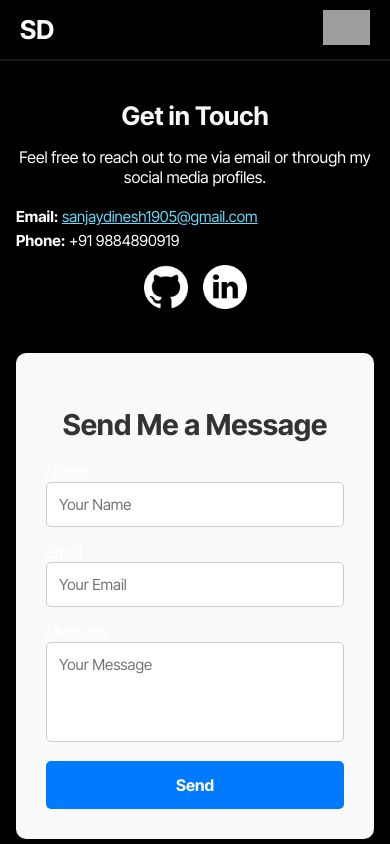
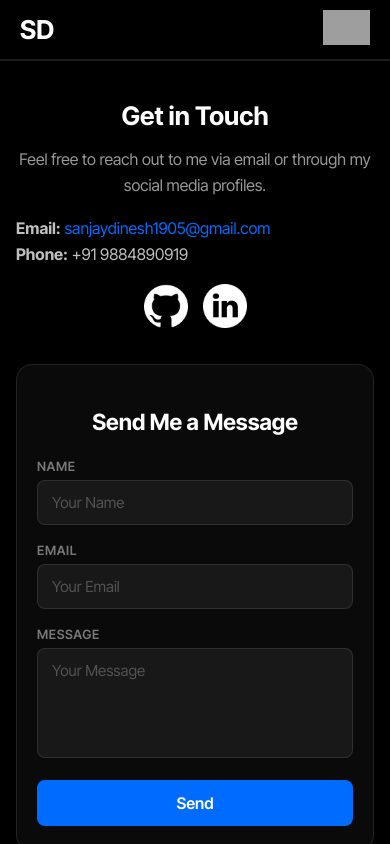
Before and after one commit to sanjaydinesh19/portfolio, a React (Vite) app: page /contact in a window 390 px wide. Built offline with nearby package versions, Linux system fonts and the light colour scheme; grey boxes are pictures that could not be loaded.

Commit message:
Restyle Contact page to match dark site aesthetic

```diff
--- a/src/Contact.css
+++ b/src/Contact.css
@@ -1,16 +1,13 @@
-/* Contact Page Styling */
-
 .contact-container {
   display: flex;
   justify-content: center;
   align-items: center;
-  min-height: calc(100vh - 60px); /* account for navbar height */
-  padding: 80px 20px 40px;
-  gap: 40px;
+  min-height: 100vh;
+  padding: 100px 40px 60px;
+  gap: 50px;
   background-color: black;
   box-sizing: border-box;
 }
-
 
 .contact-container-left {
   flex: 1;
@@ -19,118 +16,160 @@
 
 .contact-heading {
   font-size: 2rem;
-    font-weight: bold;
+  font-weight: 700;
   margin-bottom: 10px;
-    color: #fbf7f7;
+  color: white;
 }
 
 .contact-message {
-    font-size: 1.2rem;
+  font-size: 1rem;
   margin-bottom: 20px;
-    color: #fefefe;
+  color: rgba(255, 255, 255, 0.6);
+  line-height: 1.6;
 }
 
 .contact-info p {
-    font-size: 1.1rem;
-    margin: 5px 0;
-    color: #ffffff;
+  font-size: 1rem;
+  margin: 6px 0;
+  color: rgba(255, 255, 255, 0.75);
+}
+
+.contact-info a {
+  color: #006cff;
+  word-break: break-all;
+  text-decoration: none;
+  transition: color 0.2s ease;
+}
+
+.contact-info a:hover {
+  color: #61dafb;
 }
 
 .contact-social-icons {
   display: flex;
   gap: 15px;
-    margin-top: 15px;
+  margin-top: 20px;
 }
 
 .contact-social-icon {
   width: 44px;
   height: 44px;
-    transition: transform 0.3s ease-in-out;
-  }
-
-  .contact-info a {
-    color: #61dafb;
-    word-break: break-all;
+  transition: transform 0.3s ease;
 }
 
 .contact-social-icon:hover {
   transform: scale(1.1);
 }
 
-  /* Contact Form Styling */
+/* Form card */
 .contact-container-right {
   flex: 1;
-    max-width: 450px;
-    background: #f9f9f9;
-    padding: 30px;
-    border-radius: 10px;
-    box-shadow: 0px 4px 10px rgba(0, 0, 0, 0.1);
+  max-width: 460px;
+  background: rgba(255, 255, 255, 0.04);
+  border: 1px solid rgba(255, 255, 255, 0.1);
+  padding: 36px;
+  border-radius: 16px;
+  box-sizing: border-box;
+  transition: border-color 0.3s ease;
+}
+
+.contact-container-right:focus-within {
+  border-color: rgba(0, 108, 255, 0.4);
 }
 
 .contact-form h2 {
-    font-size: 1.8rem;
-    margin-bottom: 20px;
-    color: #333;
+  font-size: 1.4rem;
+  font-weight: 700;
+  margin-bottom: 24px;
+  color: white;
   text-align: center;
-
 }
 
-  .contact-input-field, .contact-textarea-field {
+.contact-form label {
+  display: block;
+  font-size: 0.8rem;
+  font-weight: 600;
+  letter-spacing: 0.6px;
+  text-transform: uppercase;
+  color: rgba(255, 255, 255, 0.45);
+  margin-bottom: 6px;
+}
+
+.contact-input-field,
+.contact-textarea-field {
   width: 100%;
-    padding: 12px;
-    margin-bottom: 15px;
-    border: 1px solid #ccc;
-    border-radius: 5px;
-    font-size: 1rem;
+  padding: 12px 14px;
+  margin-bottom: 18px;
+  background: rgba(255, 255, 255, 0.06);
+  border: 1px solid rgba(255, 255, 255, 0.1);
+  border-radius: 8px;
+  color: white;
+  font-size: 0.95rem;
+  font-family: inherit;
+  box-sizing: border-box;
+  transition: border-color 0.2s ease, background 0.2s ease;
+  outline: none;
+}
+
+.contact-input-field::placeholder,
+.contact-textarea-field::placeholder {
+  color: rgba(255, 255, 255, 0.25);
+}
+
+.contact-input-field:focus,
+.contact-textarea-field:focus {
+  border-color: #006cff;
+  background: rgba(0, 108, 255, 0.06);
 }
 
 .contact-textarea-field {
   resize: none;
-    height: 100px;
+  height: 110px;
 }
 
 .contact-submit-button {
   width: 100%;
-    padding: 12px;
-    background: #007bff;
-    color: #fff;
-    font-size: 1.2rem;
-    font-weight: bold;
+  padding: 13px;
+  background: #006cff;
+  color: white;
+  font-size: 1rem;
+  font-weight: 600;
+  font-family: inherit;
   border: none;
-    border-radius: 5px;
+  border-radius: 8px;
   cursor: pointer;
-    transition: background 0.3s;
+  transition: background 0.25s ease, transform 0.15s ease;
 }
 
 .contact-submit-button:hover {
-    background: #0056b3;
-  }
-  .contact-status-message {
-  margin-top: 15px;
-  text-align: center;
-  font-size: 1rem;
-  font-weight: 500;
-  color: green;
+  background: #0056cc;
+  transform: translateY(-1px);
 }
 
+.contact-submit-button:active {
+  transform: translateY(0);
+}
 
-.contact-status-message:contains("Oops") {
-  color: red;
+.contact-status-message {
+  margin-top: 16px;
+  text-align: center;
+  font-size: 0.9rem;
+  font-weight: 500;
 }
+
+.contact-status-message.success { color: #4ade80; }
+.contact-status-message.error   { color: #f87171; }
+
 @media (max-width: 900px) {
   .contact-container {
     flex-direction: column;
-    height: auto;
-    padding: 100px 20px 40px;
+    padding: 100px 20px 50px;
+    gap: 32px;
   }
 
   .contact-container-left,
   .contact-container-right {
     max-width: 100%;
-  }
-
-  .contact-container-right {
-    background: #f9f9f9;
     width: 100%;
   }
 }
@@ -143,27 +182,14 @@
   .contact-heading {
     font-size: 1.6rem;
     text-align: center;
-    margin-bottom: 15px;
   }
 
   .contact-message {
-    font-size: 1rem;
     text-align: center;
   }
 
-  .contact-info p {
-    font-size: 0.95rem;
-    word-break: break-word;
-  }
-
-  .contact-input-field,
-  .contact-textarea-field {
-    font-size: 0.95rem;
-  }
-
-  .contact-submit-button {
-    font-size: 1rem;
-    padding: 14px;
+  .contact-container-right {
+    padding: 24px 20px;
   }
 
   .contact-social-icons {
--- a/src/Contact.jsx
+++ b/src/Contact.jsx
@@ -7,25 +7,25 @@ import { useRef, useState } from "react";
 
 function Contact() {
   const form = useRef();
-  const [statusMessage, setStatusMessage] = useState(""); // 👈 for success/error
+  const [status, setStatus] = useState({ message: "", type: "" });
 
   const sendEmail = (e) => {
     e.preventDefault();
 
     emailjs
       .sendForm(
-        "service_awp38ey",     // Service ID
-        "template_l0ev4je",    // Template ID
+        "service_awp38ey",
+        "template_l0ev4je",
         form.current,
-        "hmcigYOwDaLIth2hE"    // Public Key
+        "hmcigYOwDaLIth2hE"
       )
       .then(
-        (result) => {
-          setStatusMessage("✅ Message sent successfully!");
+        () => {
+          setStatus({ message: "Message sent successfully!", type: "success" });
           form.current.reset();
         },
-        (error) => {
-          setStatusMessage("❌ Oops, something went wrong. Please try again.");
+        () => {
+          setStatus({ message: "Oops, something went wrong. Please try again.", type: "error" });
         }
       );
   };
@@ -108,9 +108,8 @@ function Contact() {
               </button>
             </form>
 
-            {/* ✅ Inline status message */}
-            {statusMessage && (
-              <p className="contact-status-message">{statusMessage}</p>
+            {status.message && (
+              <p className={`contact-status-message ${status.type}`}>{status.message}</p>
             )}
           </div>
         </div>
```
Lines whose indentation alone changed are shown as unchanged.
